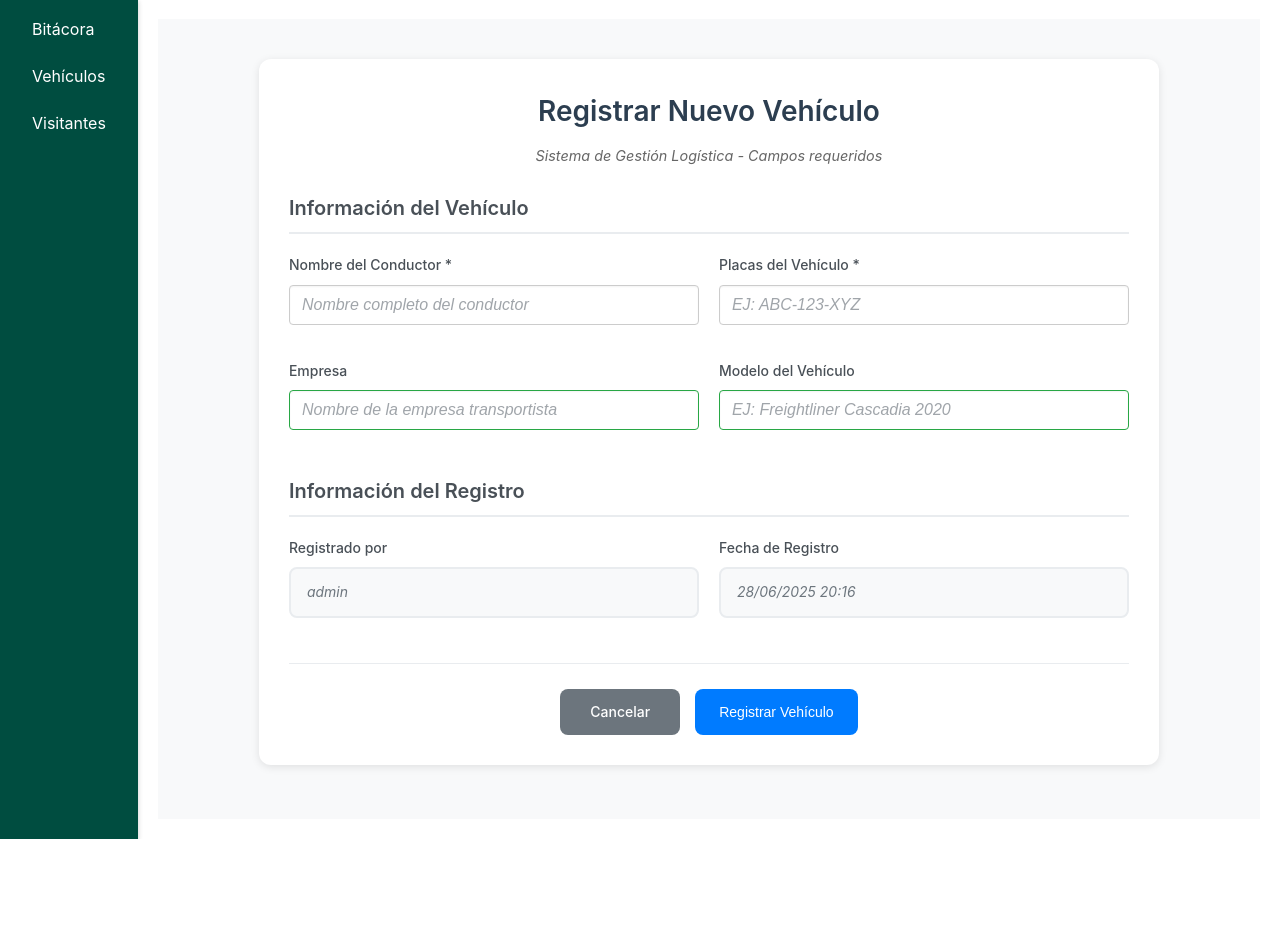
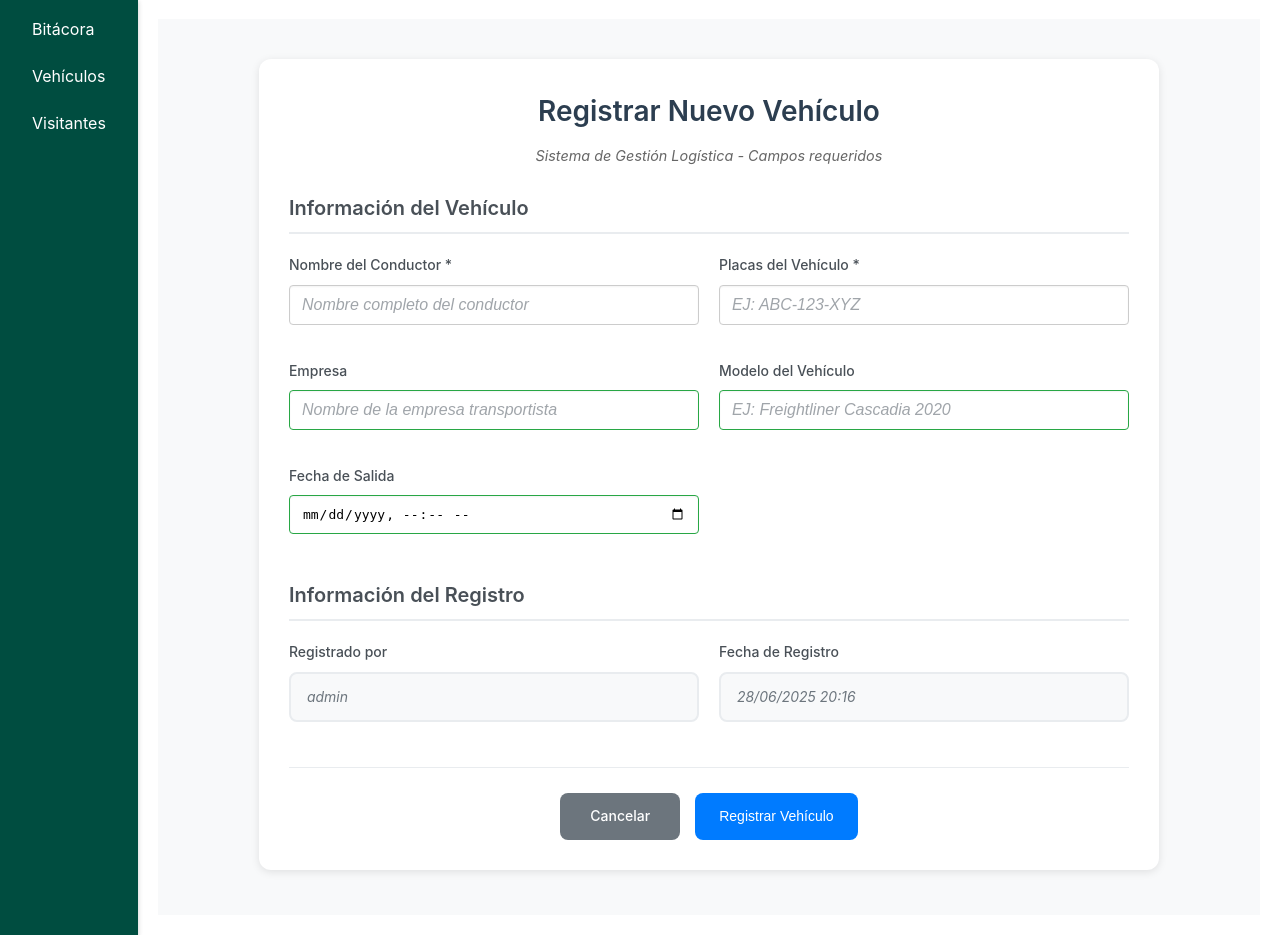
Before and after one commit to Catrin101/Sistema_GTek_Logistics, a PHP site: page /registro_vehiculo.php in a window 1280 px wide. Shown: the part 77-1012 px from the top of the page. Before the commit the page ends 916 px from the top, so only its background shows below. Run offline with PHP 8.4, Linux system fonts and the light colour scheme; a user stored in the database is signed in.

Commit message:
Modificación vehículos
se agrego el campo de fecha salida en todas las capas del sistema

```diff
--- a/editar_vehiculo.php
+++ b/editar_vehiculo.php
@@ -63,6 +63,7 @@ if ($_SERVER['REQUEST_METHOD'] === 'POST') {
                 'placas' => trim(strtoupper($formData['placas'])),
                 'empresa' => !empty(trim($formData['empresa'])) ? trim($formData['empresa']) : null,
                 'modelo' => !empty(trim($formData['modelo'])) ? trim($formData['modelo']) : null,
+                'fecha_salida' => !empty(trim($formData['fecha_salida'])) ? trim($formData['fecha_salida']) : null,
                 'usuario_del_sistema_id' => $vehiculo['usuario_del_sistema_id'] // Mantener el usuario original
             ];
 
@@ -383,6 +384,11 @@ body {
                            placeholder="EJ: Freightliner Cascadia 2020"
                            value="<?php echo htmlspecialchars($formData['modelo'] ?? ''); ?>">
                 </div>
+                <div class="form-group">
+                    <label for="fecha_salida">Fecha de Salida</label>
+                    <input type="datetime-local" id="fecha_salida" name="fecha_salida"
+                           value="<?php echo htmlspecialchars($formData['fecha_salida'] ? date('Y-m-d\TH:i', strtotime($formData['fecha_salida'])) : ''); ?>">
+                </div>
             </div>
 
             <h3 class="section-heading">Información del Registro</h3>
--- a/registro_vehiculo.php
+++ b/registro_vehiculo.php
@@ -38,6 +38,7 @@ if ($_SERVER['REQUEST_METHOD'] === 'POST') {
                 'placas' => trim(strtoupper($formData['placas'])), // Convertir placas a mayúsculas
                 'empresa' => !empty(trim($formData['empresa'])) ? trim($formData['empresa']) : null,
                 'modelo' => !empty(trim($formData['modelo'])) ? trim($formData['modelo']) : null,
+                'fecha_salida' => !empty(trim($formData['fecha_salida'])) ? trim($formData['fecha_salida']) : null,
                 'usuario_del_sistema_id' => Auth::getUserId(), // Obtener el ID del usuario logueado
             ];
 
@@ -434,6 +435,11 @@ body {
                            placeholder="EJ: Freightliner Cascadia 2020"
                            value="<?php echo htmlspecialchars($formData['modelo'] ?? ''); ?>">
                 </div>
+                <div class="form-group">
+                    <label for="fecha_salida">Fecha de Salida</label>
+                    <input type="datetime-local" id="fecha_salida" name="fecha_salida"
+                           value="<?php echo htmlspecialchars($formData['fecha_salida'] ?? ''); ?>">
+                </div>
             </div>
 
             <h3 class="section-heading">Información del Registro</h3>
--- a/src/models/Vehiculo.php
+++ b/src/models/Vehiculo.php
@@ -24,13 +24,15 @@ class Vehiculo {
                     usuario_del_sistema_id,
                     placas,
                     empresa,
-                    modelo
+                    modelo,
+                    fecha_salida
                 ) VALUES (
                     :nombre_conductor,
                     :usuario_del_sistema_id,
                     :placas,
                     :empresa,
-                    :modelo
+                    :modelo,
+                    :fecha_salida
                 )";
 
         try {
@@ -40,6 +42,7 @@ class Vehiculo {
             $stmt->bindParam(':placas', $data['placas']);
             $stmt->bindParam(':empresa', $data['empresa']);
             $stmt->bindParam(':modelo', $data['modelo']);
+            $stmt->bindParam(':fecha_salida', $data['fecha_salida']);
 
             $stmt->execute();
             return $this->pdo->lastInsertId();
@@ -66,7 +69,8 @@ class Vehiculo {
                     v.placas,
                     v.empresa,
                     v.modelo,
-                    v.fecha_creacion
+                    v.fecha_creacion,
+                    v.fecha_salida
                 FROM
                     vehiculos v
                 LEFT JOIN -- Usamos LEFT JOIN porque usuario_del_sistema_id podría ser NULL
@@ -182,7 +186,8 @@ class Vehiculo {
                     usuario_del_sistema_id = :usuario_del_sistema_id,
                     placas = :placas,
                     empresa = :empresa,
-                    modelo = :modelo
+                    modelo = :modelo,
+                    fecha_salida = :fecha_salida
                 WHERE id = :id";
         try {
             $stmt = $this->pdo->prepare($sql);
@@ -191,6 +196,7 @@ class Vehiculo {
             $stmt->bindParam(':placas', $data['placas']);
             $stmt->bindParam(':empresa', $data['empresa']);
             $stmt->bindParam(':modelo', $data['modelo']);
+            $stmt->bindParam(':fecha_salida', $data['fecha_salida']);
             $stmt->bindParam(':id', $id, PDO::PARAM_INT);
             return $stmt->execute();
         } catch (PDOException $e) {
--- a/vehiculos.php
+++ b/vehiculos.php
@@ -486,6 +486,7 @@ include __DIR__ . '/src/views/header.php';
                     <th>Type</th>
                     <th>Registered by</th>
                     <th>Registration Date</th>
+                    <th>Fecha de Salida</th>
                     <?php if ($isAdmin): // Mostrar columna de acciones solo si es admin ?>
                     <th class="no-print">Actions</th>
                     <?php endif; ?>
@@ -507,6 +508,7 @@ include __DIR__ . '/src/views/header.php';
                             <td><span class="type-badge">Entrada</span></td>
                             <td><?php echo htmlspecialchars($vehiculo['usuario_del_sistema_username'] ?? 'Unknown User'); ?></td>
                             <td><?php echo htmlspecialchars(date('d/m/Y H:i A', strtotime($vehiculo['fecha_creacion']))); ?></td>
+                            <td><?php echo htmlspecialchars($vehiculo['fecha_salida'] ? date('d/m/Y H:i', strtotime($vehiculo['fecha_salida'])) : 'N/A'); ?></td>
                             <?php if ($isAdmin): // Mostrar botón de eliminar solo si es admin ?>
                             <td class="no-print">
                                 <div class="actions-container">
```
